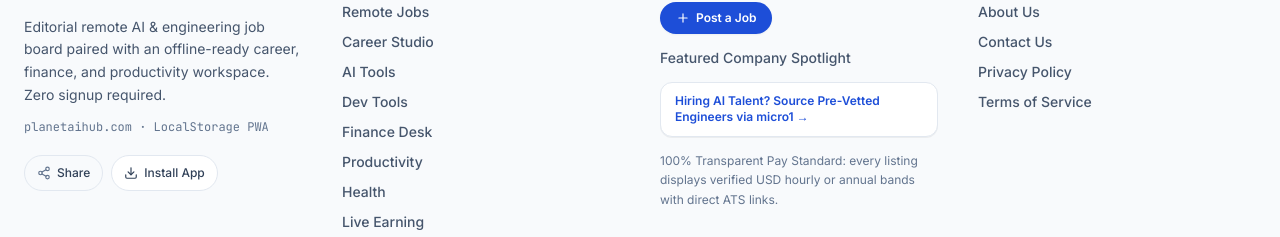
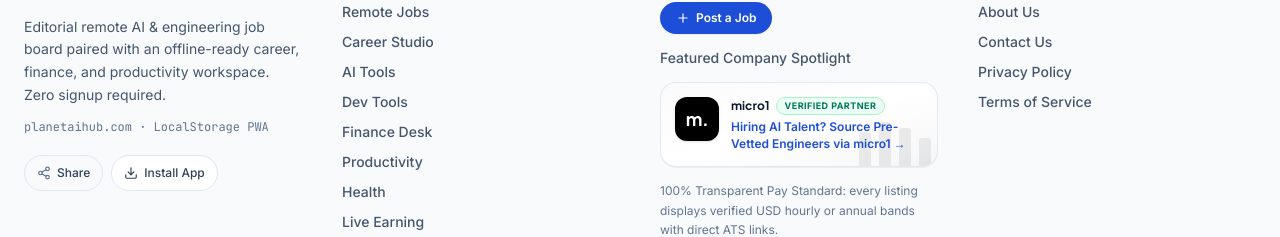
Before and after one commit to planetaihub/planetaihub, a React (Vite) app: page / in a window 1280 px wide. Shown: the part 6110-6347 px from the top of the page. Built offline with nearby package versions, Linux system fonts and the light colour scheme; no server answers; a web font is replaced by a local one.

Commit message:
Update Footer.tsx

```diff
--- a/src/components/Footer.tsx
+++ b/src/components/Footer.tsx
@@ -118,9 +118,38 @@ export const Footer: React.FC<FooterProps> = ({
                     href={MICRO1_COMPANY_REFERRAL_URL}
                     target="_blank"
                     rel="noopener noreferrer"
-                    className="block rounded-xl border border-slate-200 bg-white px-3.5 py-2.5 text-xs font-semibold leading-snug text-[#1D4ED8] shadow-2xs transition-all duration-200 hover:border-blue-300 hover:bg-blue-50/70"
+                    className="group relative flex items-start gap-3 overflow-hidden rounded-2xl border border-slate-200/90 bg-gradient-to-br from-neutral-50/90 via-white to-zinc-100/80 p-3.5 shadow-2xs transition-all duration-200 hover:border-blue-300 hover:shadow-md"
                   >
-                    Hiring AI Talent? Source Pre-Vetted Engineers via micro1 →
+                    {/* Subtle vertical bar/column watermark in bottom-right */}
+                    <svg
+                      aria-hidden="true"
+                      viewBox="0 0 88 56"
+                      className="pointer-events-none absolute -right-1 -bottom-1 h-14 w-22 text-neutral-900 opacity-[0.07] transition-opacity duration-200 group-hover:opacity-[0.11]"
+                      fill="currentColor"
+                    >
+                      <rect x="6" y="18" width="12" height="38" rx="3" />
+                      <rect x="26" y="8" width="12" height="48" rx="3" />
+                      <rect x="46" y="14" width="12" height="42" rx="3" />
+                      <rect x="66" y="24" width="12" height="32" rx="3" />
+                    </svg>
+
+                    <div className="relative z-10 flex h-11 w-11 shrink-0 items-center justify-center rounded-xl bg-black font-display text-lg font-bold tracking-tight text-white shadow-sm">
+                      m.
+                    </div>
+
+                    <div className="relative z-10 min-w-0 flex-1">
+                      <div className="flex flex-wrap items-center gap-1.5">
+                        <span className="font-display text-xs font-bold text-slate-900">
+                          micro1
+                        </span>
+                        <span className="inline-flex items-center rounded-full border border-emerald-200 bg-emerald-50 px-2 py-0.5 text-[9px] font-bold uppercase tracking-wider text-emerald-700">
+                          VERIFIED PARTNER
+                        </span>
+                      </div>
+                      <p className="mt-1 text-xs font-semibold leading-snug text-[#1D4ED8] group-hover:text-[#1E40AF]">
+                        Hiring AI Talent? Source Pre-Vetted Engineers via micro1 →
+                      </p>
+                    </div>
                   </a>
                 </li>
                 <li className="text-xs leading-relaxed text-slate-500">
```
